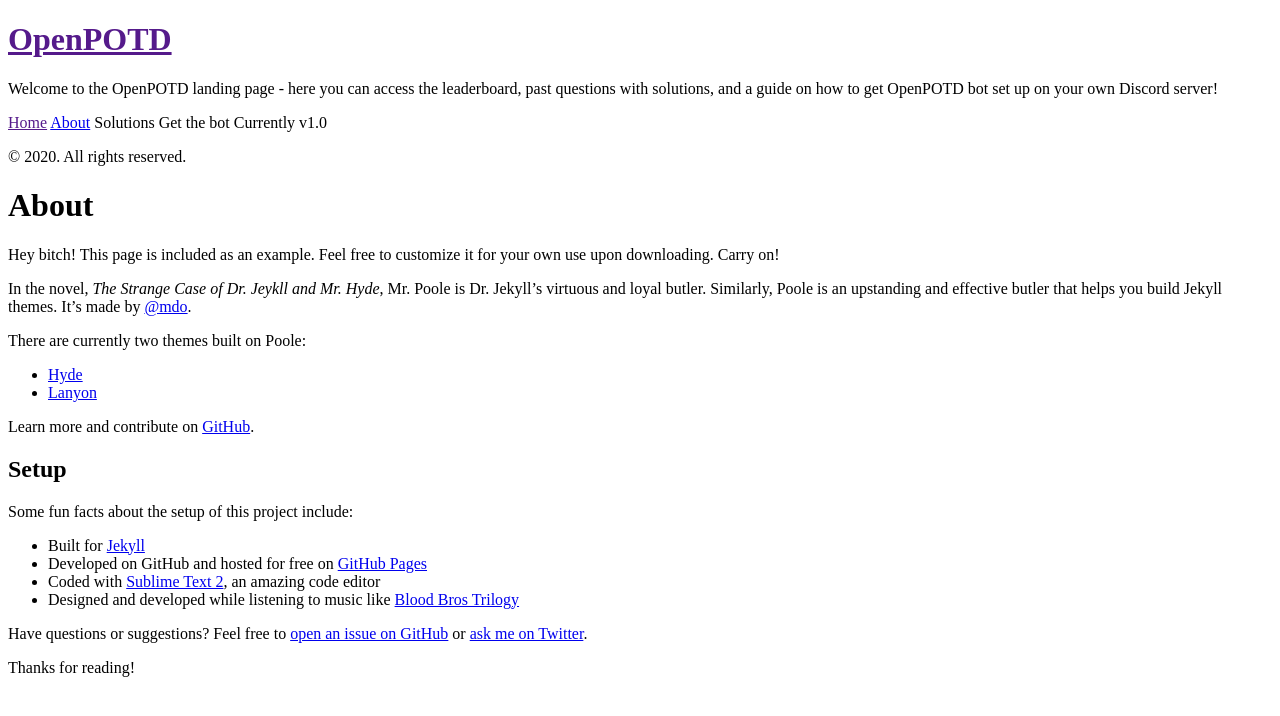
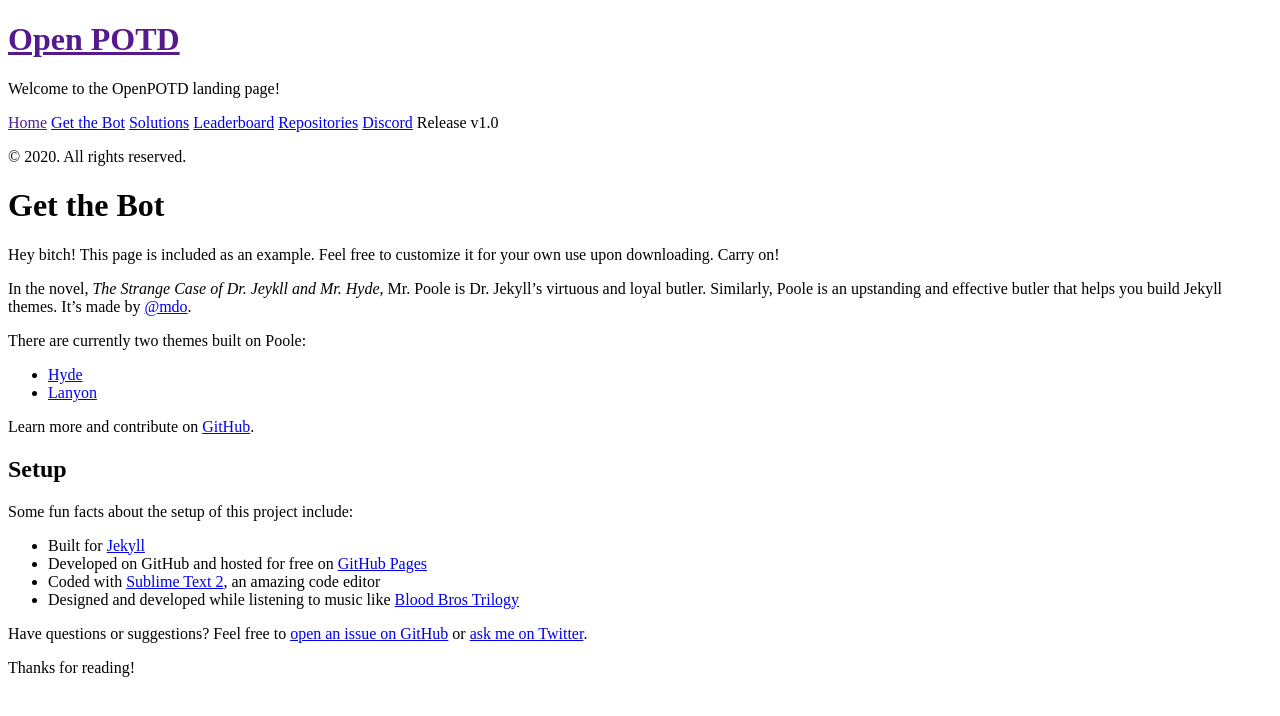
Before and after one commit to OpenPOTD/OpenPOTD.github.io, a Jekyll site: the page built from install.md, in a window 1280 px wide. Shown: the top 716 px of the page. Built offline with Jekyll 4.4.1, drawn with Linux system fonts in a browser that asks for light colours.

Commit message:
Updated menu's

```diff
--- a/_config.yml
+++ b/_config.yml
@@ -6,8 +6,8 @@ permalink:        pretty
 #relative_permalinks: true
 
 # Setup
-title:            OpenPOTD
-description:      'Welcome to the OpenPOTD landing page - here you can access the leaderboard, past questions with solutions, and a guide on how to get OpenPOTD bot set up on your own Discord server!'
+title:            Open POTD
+description:      'Welcome to the OpenPOTD landing page!'
 url:              http://54.79.116.177/
 baseurl:          /
 
@@ -22,5 +22,3 @@ github:
 plugins:
     - jekyll-gist
     - jekyll-paginate
-
-future: true
--- a/_includes/sidebar.html
+++ b/_includes/sidebar.html
@@ -26,9 +26,11 @@
         {% endif %}
       {% endfor %}
 
-      <a class="sidebar-nav-item" >Solutions</a>
-      <a class="sidebar-nav-item" >Get the bot</a>
-      <span class="sidebar-nav-item">Currently v{{ site.version }}</span>
+
+      <a class="sidebar-nav-item" href=http://54.79.116.177/>Leaderboard</a>
+      <a class="sidebar-nav-item" href=https://github.com/OpenPOTD/>Repositories</a>
+      <a class="sidebar-nav-item" href=https://discord.com/invite/GsPSSHdhPB/>Discord</a>
+      <span class="sidebar-nav-item">Release v{{ site.version }}</span>
     </nav>
 
     <p>&copy; {{ site.time | date: '%Y' }}. All rights reserved.</p>
--- a/_layouts/default.html
+++ b/_layouts/default.html
@@ -3,7 +3,7 @@
 
   {% include head.html %}
 
-  <body>
+  <body class="layout-reverse">
 
     {% include sidebar.html %}
 
--- a/about.md
+++ b/install.md
@@ -1,6 +1,6 @@
 ---
 layout: page
-title: About
+title: Get the Bot
 ---
 
 <p class="message">
```
Also changed, not shown: solutions.md (added, +10 -0 lines), 1 other file.
